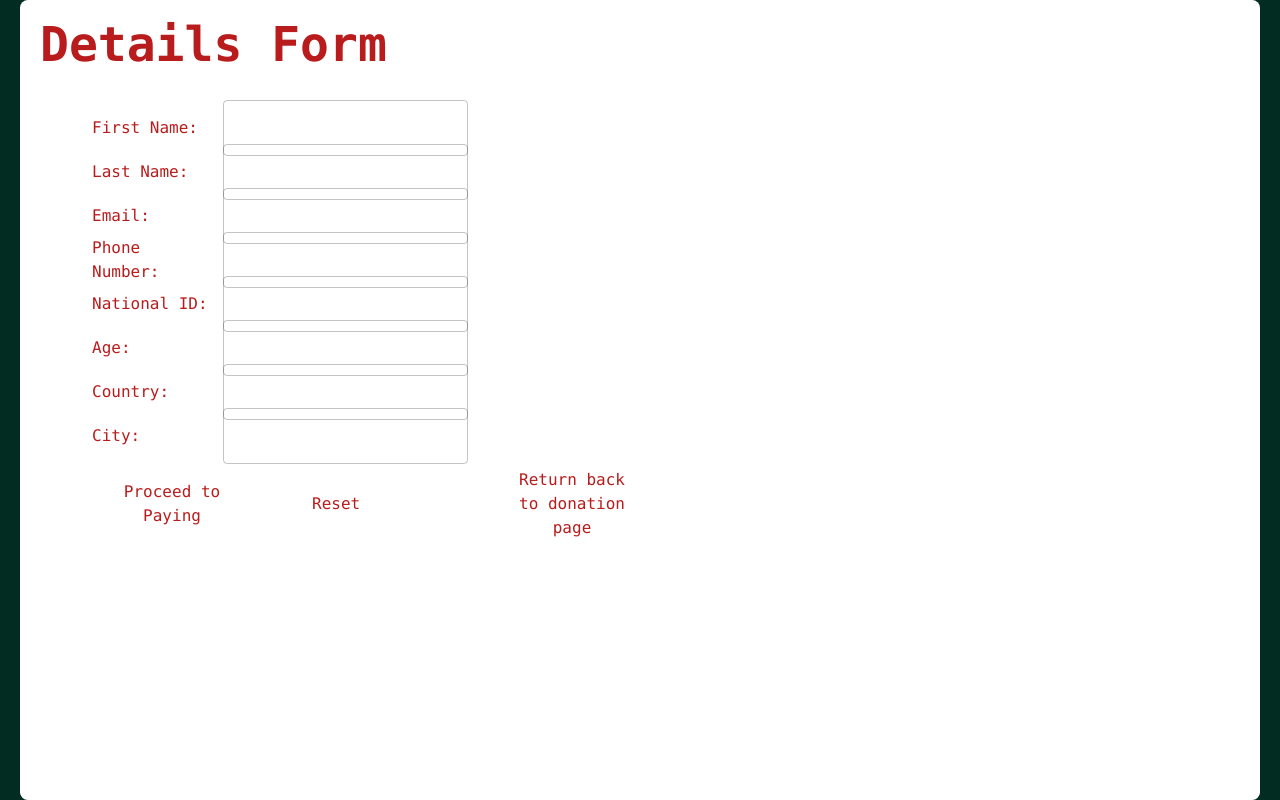
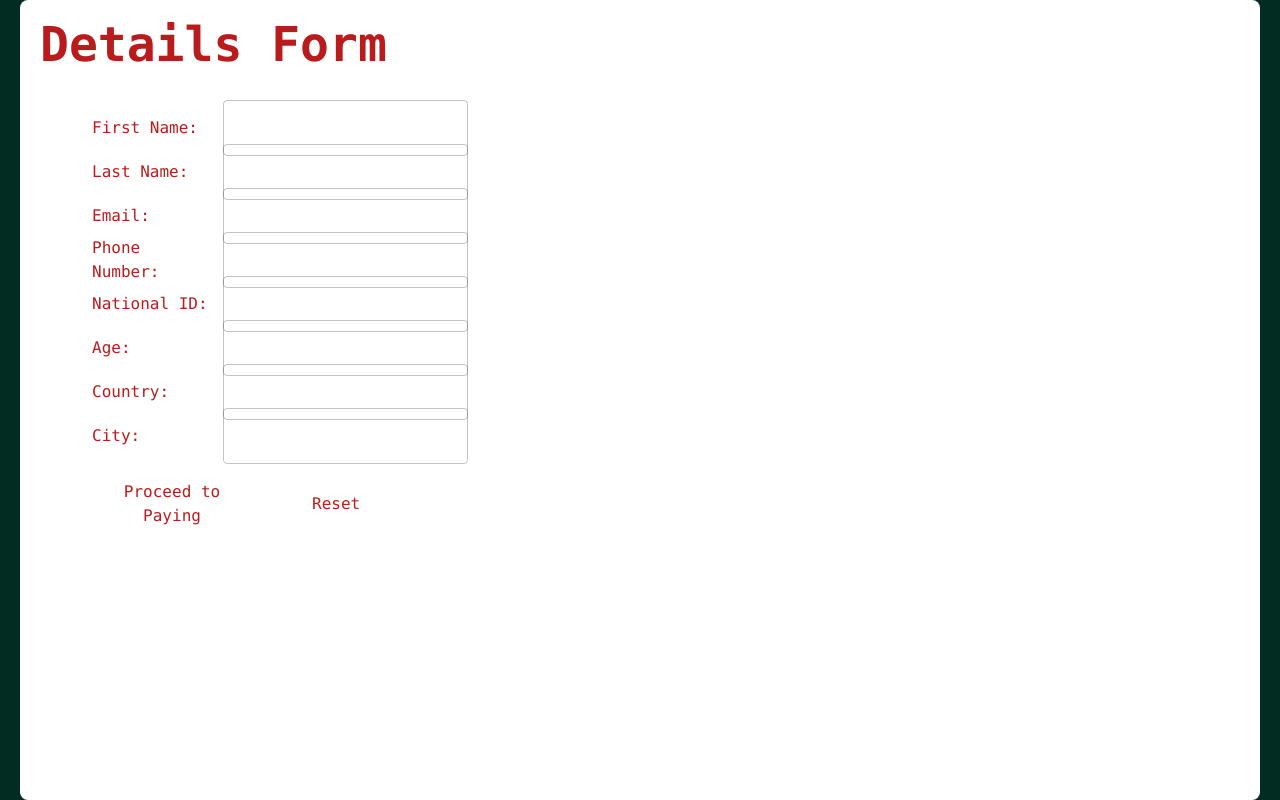
Before and after one commit to seifeldin1/Donate-To-Palestine, a React (Create React App) app: page /home/userInfo in a window 1280 px wide. Built offline with nearby package versions, Linux system fonts and the light colour scheme.

Commit message:
updated ueser details

```diff
--- a/src/userDetails.tsx
+++ b/src/userDetails.tsx
@@ -123,10 +123,7 @@ const UserDetailPage:React.FC=()=>{
                         })}>
                             Reset
                        </button>
-                        <button className="bg-white border-3 flex items-center justify-content text-red-700 w-40 h-10 rounded-lg m-5 p-5">
-                            <Link to="/home/donate"> Return back to donation page</Link>
 
-                        </button>
                     </div>
                     {error&& <p className="text-red-700">{error}</p>}
                 </form>
```
